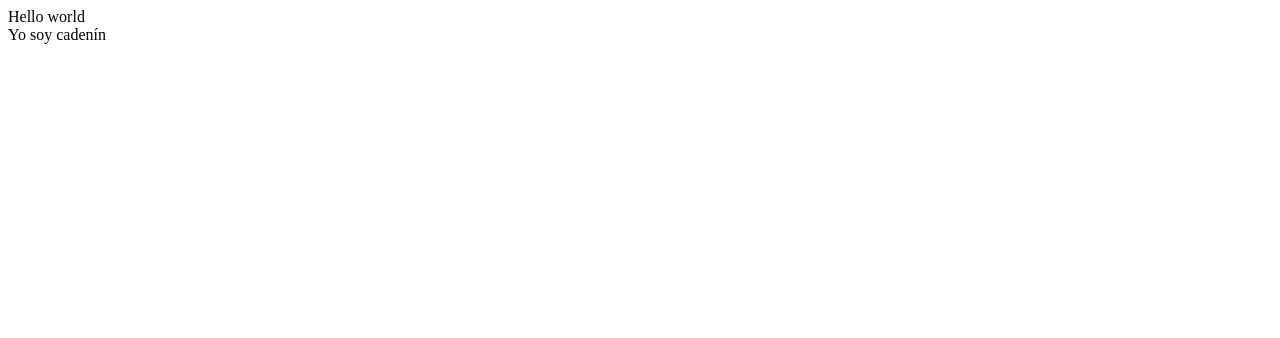
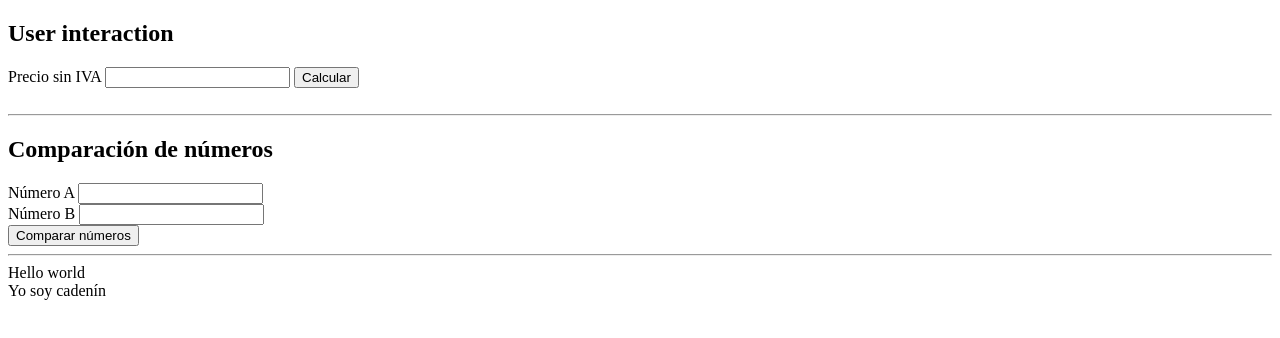
Before and after one commit to alejandrofloresm/pad-hello-world, a plain HTML site: page index.html in a window 1280 px wide. Drawn offline with Linux system fonts and the light colour scheme.

Commit message:
Se agregó el input del usuario

```diff
--- a/index.html
+++ b/index.html
@@ -5,6 +5,29 @@
   <title>App</title>
 </head>
 <body>
+  <!-- Encabezado -->
+  <h2>User interaction</h2>
+  <!-- Etiqueta del elemento de entrada -->
+  <label>Precio sin IVA</label>
+  <!-- Elemento de entrada -->
+  <input type="text" id="price">
+  <!-- Botón -->
+  <!-- Ojo en el atributo 'onclick' -->
+  <input type="button" value="Calcular" onclick="calculate()">
+  <div id="final_price"></div>
+  <br>
+  <hr>
+  <h2>Comparación de números</h2>
+  <label>Número A</label>
+  <input type="text" id="number_a">
+  <br>
+  <label>Número B</label>
+  <input type="text" id="number_b">
+  <br>
+  <input type="button" value="Comparar números" onclick="comparar()">
+  <br>
+  <div id="compare_result"></div>
+  <hr>
   <script src="js/app.js"></script>
 </body>
 </html>
--- a/js/app.js
+++ b/js/app.js
@@ -29,7 +29,7 @@ console.log("El valor de i_am_bool es: ", i_am_bool);
 // Funciones
 /**
  * Nota:
- *  - Las funciones se definene con la palabra "function"
+ *  - Las funciones se definen con la palabra "function"
  *  - La firma de la función no necesita tener el tipo de dato que se regresa
  *  - Los parámetros tampoco manejan el tipo de dato
  *  - Se pueden usar variables sin declararlas usando let.
@@ -41,3 +41,18 @@ function get_total_price(price_without_taxes) {
 price_without_taxes = 10;
 total = get_total_price(price_without_taxes);
 console.log("El precio final es de: ", total)
+
+/**
+ * Función que se ejecuta cuando se presiona el botón "Calcular"
+ */
+function calculate() {
+  // Busca en el documento el elemento con el id="price" y obtiene el
+  // valor de ese elemento
+  let price = document.getElementById('price').value;
+  // Manda a llamar la función get_total_price pasando la variable price.
+  // El resultado lo almacena en la variable total_price
+  let total_price = get_total_price(price);
+  // Selecciona en el documento el elemento con el id="final_price"
+  // En su contenido HTML muestra el valor de la variable "price"
+  document.getElementById('final_price').innerHTML = total_price;
+}
```
